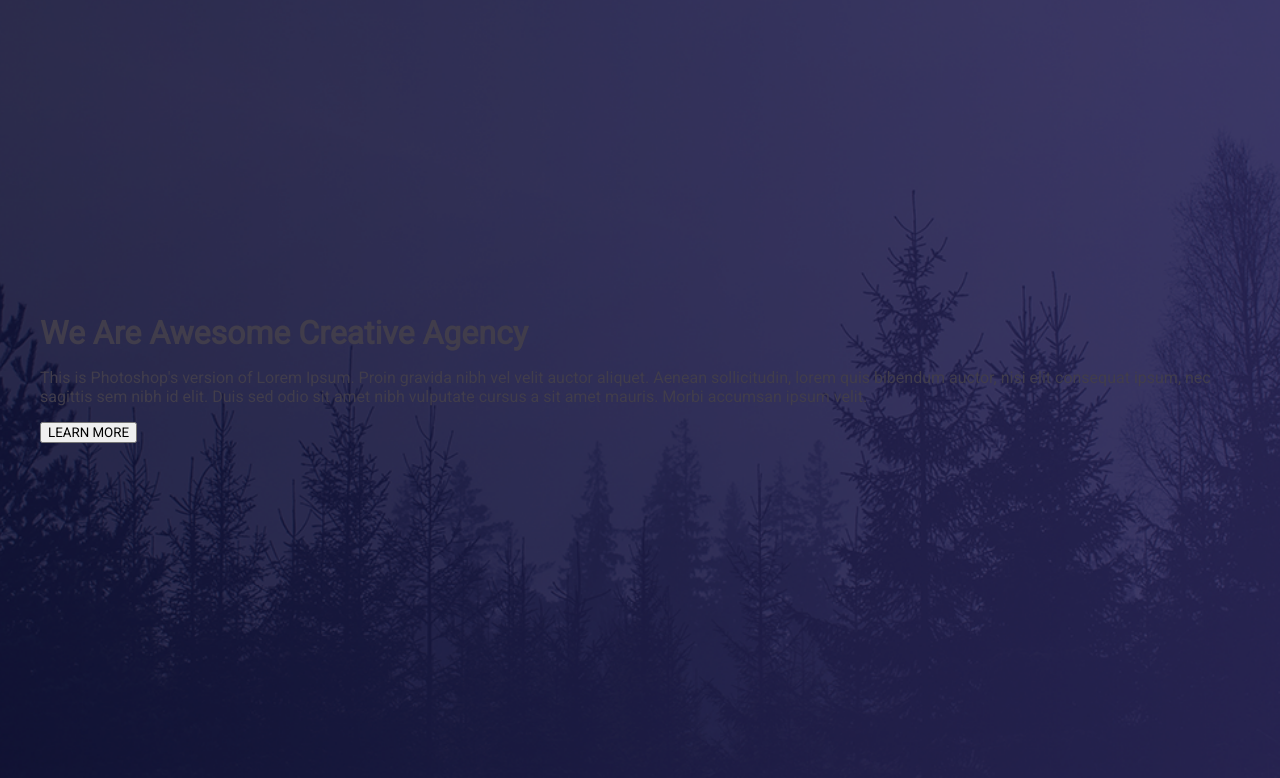
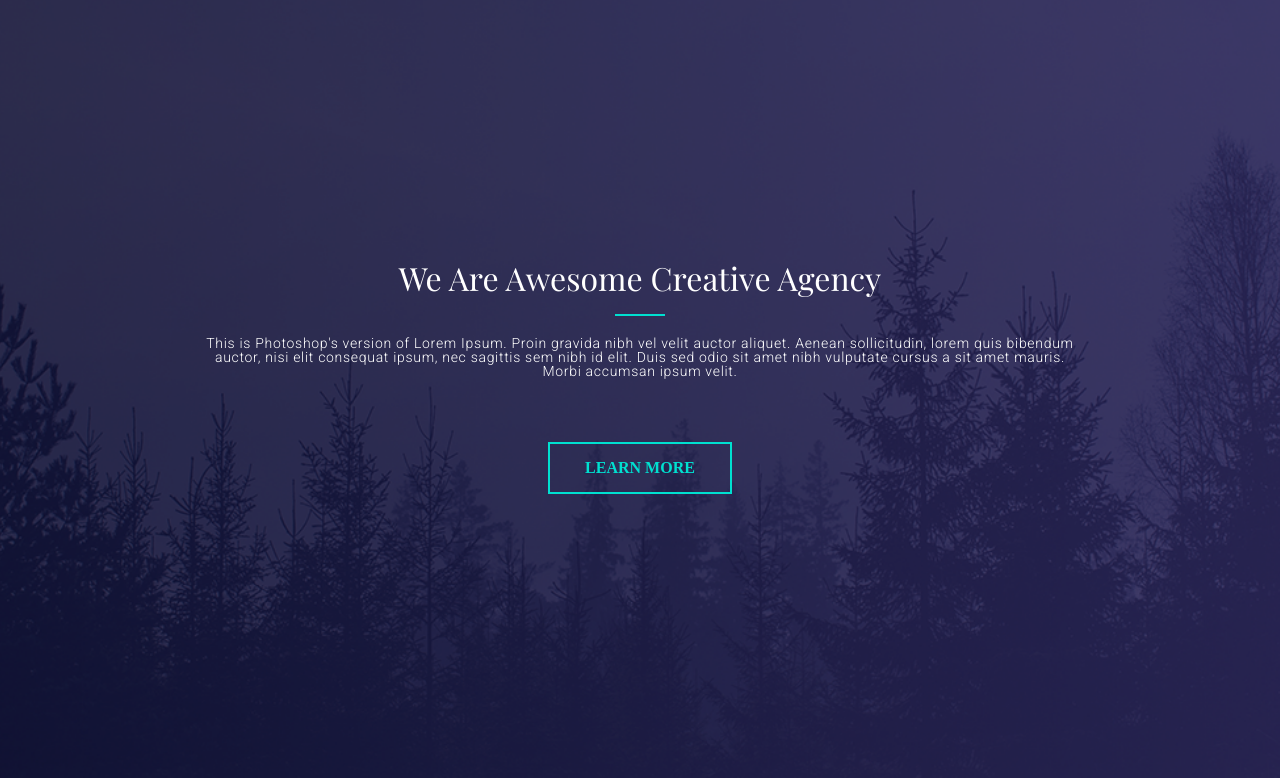
Before and after one commit to aquamarineru/psd_to_html, a plain HTML site: page index.html in a window 1280 px wide. Shown: the part 102-880 px from the top of the page. Drawn offline with nearby package versions, Linux system fonts and the light colour scheme; a web font is replaced by a local one.

Commit message:
add styles title descr button

```diff
--- a/index.html
+++ b/index.html
@@ -31,7 +31,7 @@
                     <div class="intro__inner">
                         <h1 class="intro__inner_title">We Are Awesome Creative Agency</h1>
                         <p class="intro__inner_descrip">This is Photoshop's version  of Lorem Ipsum. Proin gravida nibh vel velit auctor aliquet. Aenean sollicitudin, lorem quis bibendum auctor, nisi elit consequat ipsum, nec sagittis sem nibh id elit. Duis sed odio sit amet nibh vulputate cursus a sit amet mauris. Morbi accumsan ipsum velit.</p>
-                        <button class="button">LEARN MORE</button>
+                        <a class="button">LEARN MORE</a>
                     </div>
                 </div>
             </div>
--- a/styles/main.css
+++ b/styles/main.css
@@ -1,5 +1,5 @@
 *{
-    font-family: Roboto, Playfair, Hammersmith, sans-serif;
+    font-family: "Roboto", "Playfair Display", "Hammersmith", sans-serif;
     box-sizing: border-box;
 }
 body{
@@ -77,3 +77,52 @@ h1, h2, h3, h4, h5, h6 {
     height: 100vh;
 
 }
+.intro__inner{
+    width: 100%;
+    max-width: 880px;
+    margin: 0 auto;
+    text-align: center;
+    height: auto;
+}
+.intro__inner_title{
+    color: #ffffff;
+    font-family: "Playfair Display";
+    font-size: 32px;
+    font-weight: 400;
+    line-height: 1;
+}
+.intro__inner_descrip{
+    color: #ffffff;
+    font-family: "Roboto";
+    font-size: 14px;
+    font-weight: 300;
+    line-height: 1;
+    text-align: center;
+    letter-spacing: 0.7px;
+}
+.intro__inner_title::after{
+    content: "";
+    display: block;
+    width: 50px;
+    height: 2px;
+    margin: 20px auto;
+    background-color: #00e0d0;
+
+}
+/* Button */
+.button {
+    display: inline-block;
+    vertical-align: top;
+    padding: 15px 35px;
+    border: 2px solid #00e0d0;
+    font-family: 'Hammersmith';
+    cursor: pointer;
+    color: #00e0d0;
+    text-decoration: none;
+    margin: 0 auto;
+    text-transform: uppercase;
+    font-size: 16px;
+    font-weight: 700;
+    margin-top: 50px;
+    transition: background .1s linear;
+}
```
